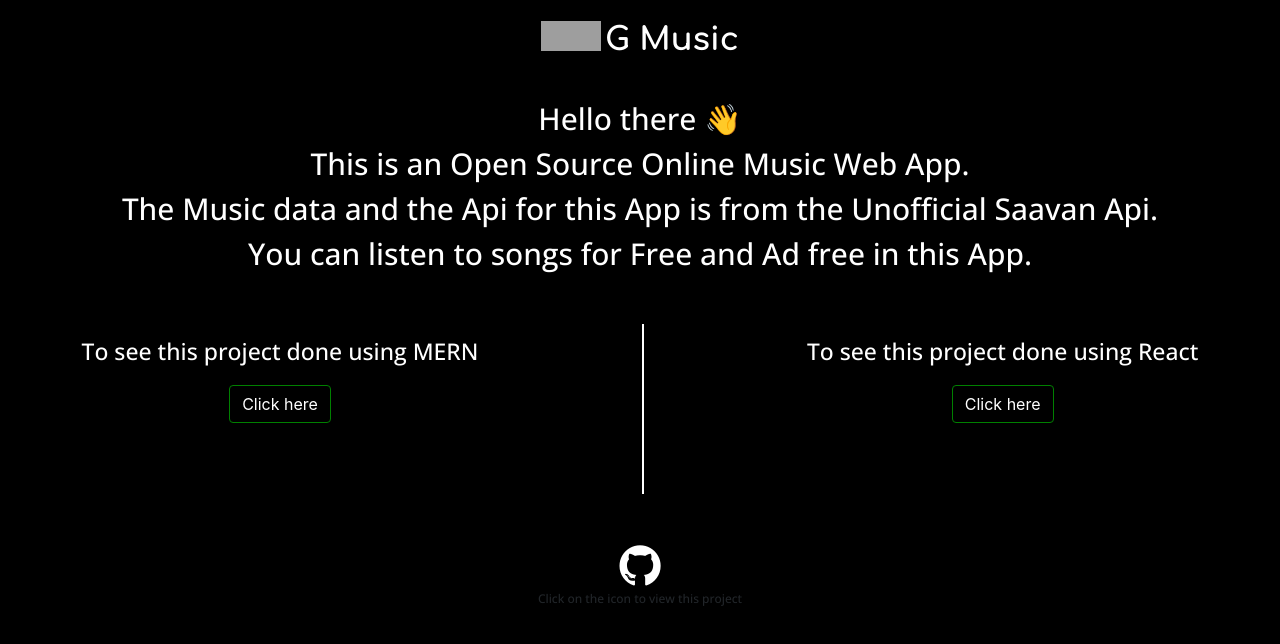
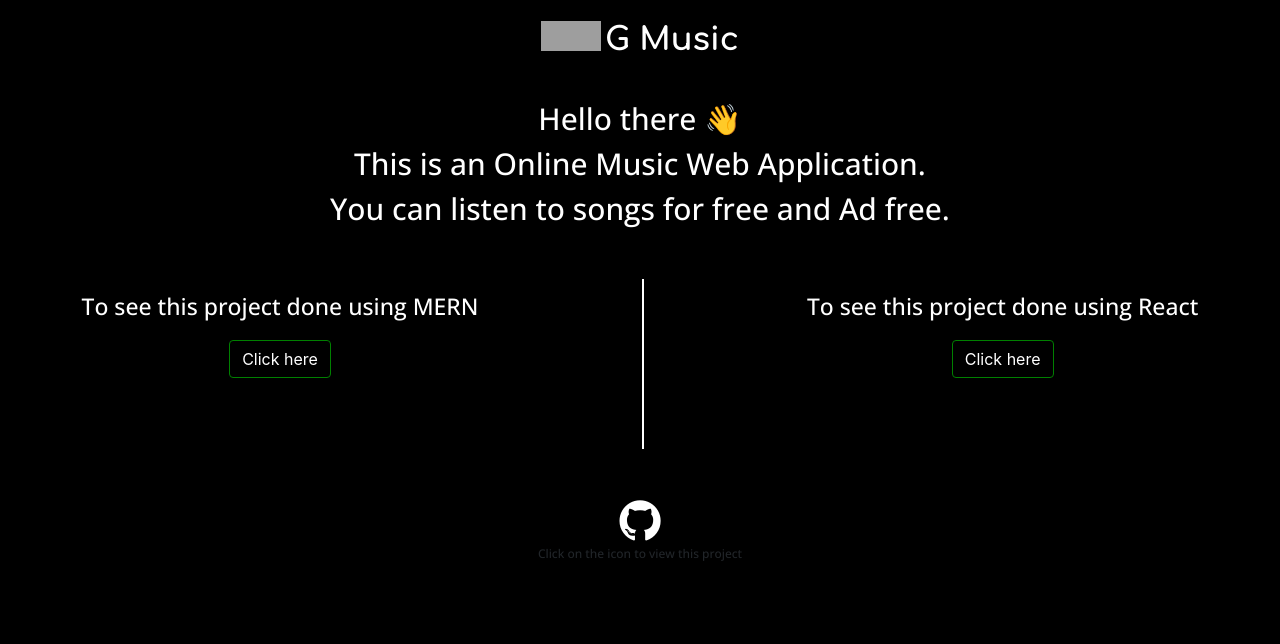
Before and after one commit to surya9901/Music-Plaayer, a React (Create React App) app: page / in a window 1280 px wide. Shown: the top 644 px of the page. Built offline with nearby package versions, Linux system fonts and the light colour scheme; grey boxes are pictures that could not be loaded; a web font is replaced by a local one.

Commit message:
heading changed

```diff
--- a/src/Components/Homepage/Homepage.js
+++ b/src/Components/Homepage/Homepage.js
@@ -8,9 +8,8 @@
         <div className="heading__container text-center mt-3">
             <p>
                 Hello there 👋 <br />
-                This is an Open Source Online Music Web App. <br />
-                The Music data and the Api for this App is from the Unofficial Saavan Api. <br />
-                You can listen to songs for Free and Ad free in this App.
+                This is an Online Music Web Application. <br />
+                You can listen to songs for free and Ad free.
             </p>
             <div className="homepage__container mt-5">
                 <div className="db__container">
```
